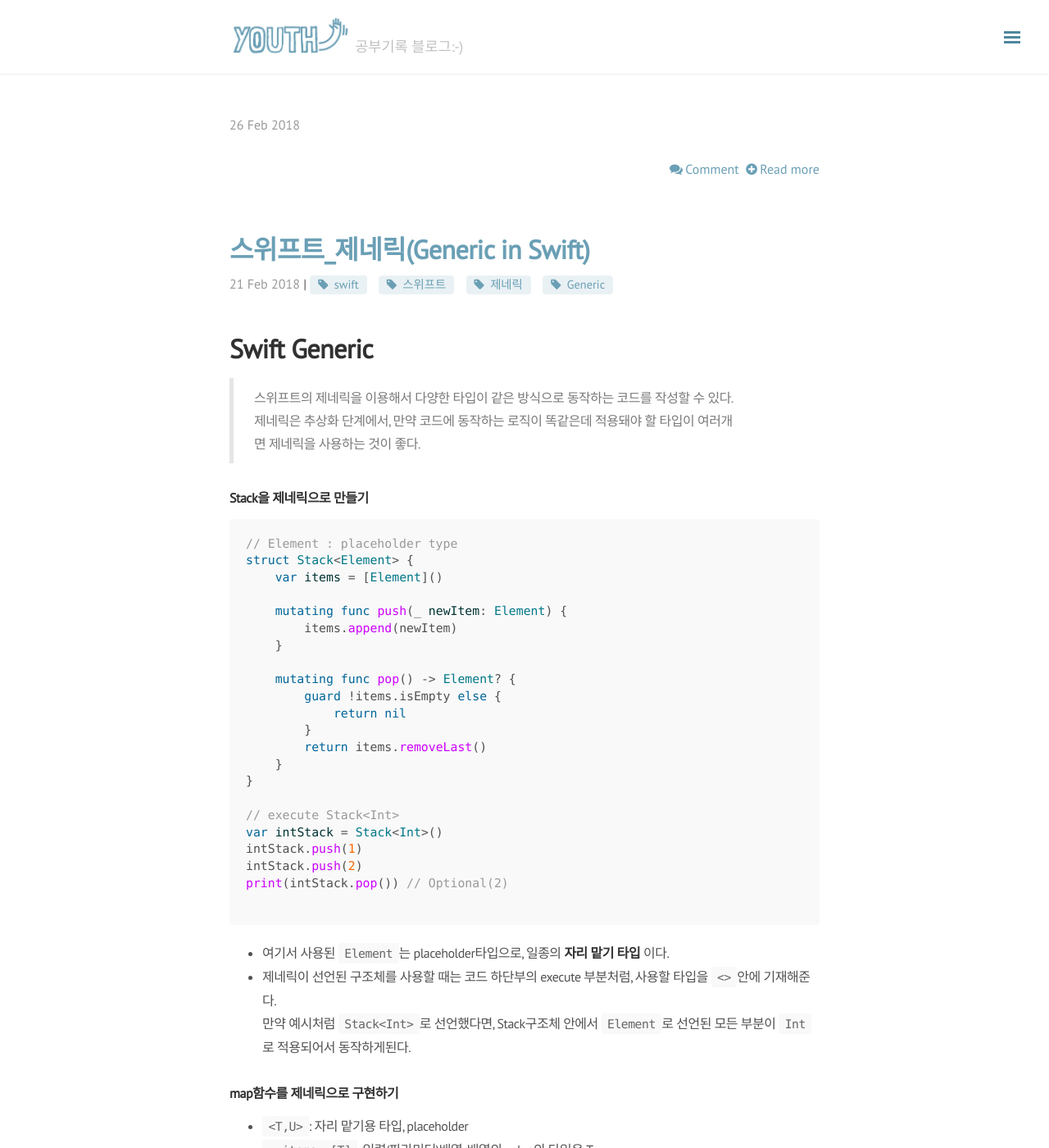
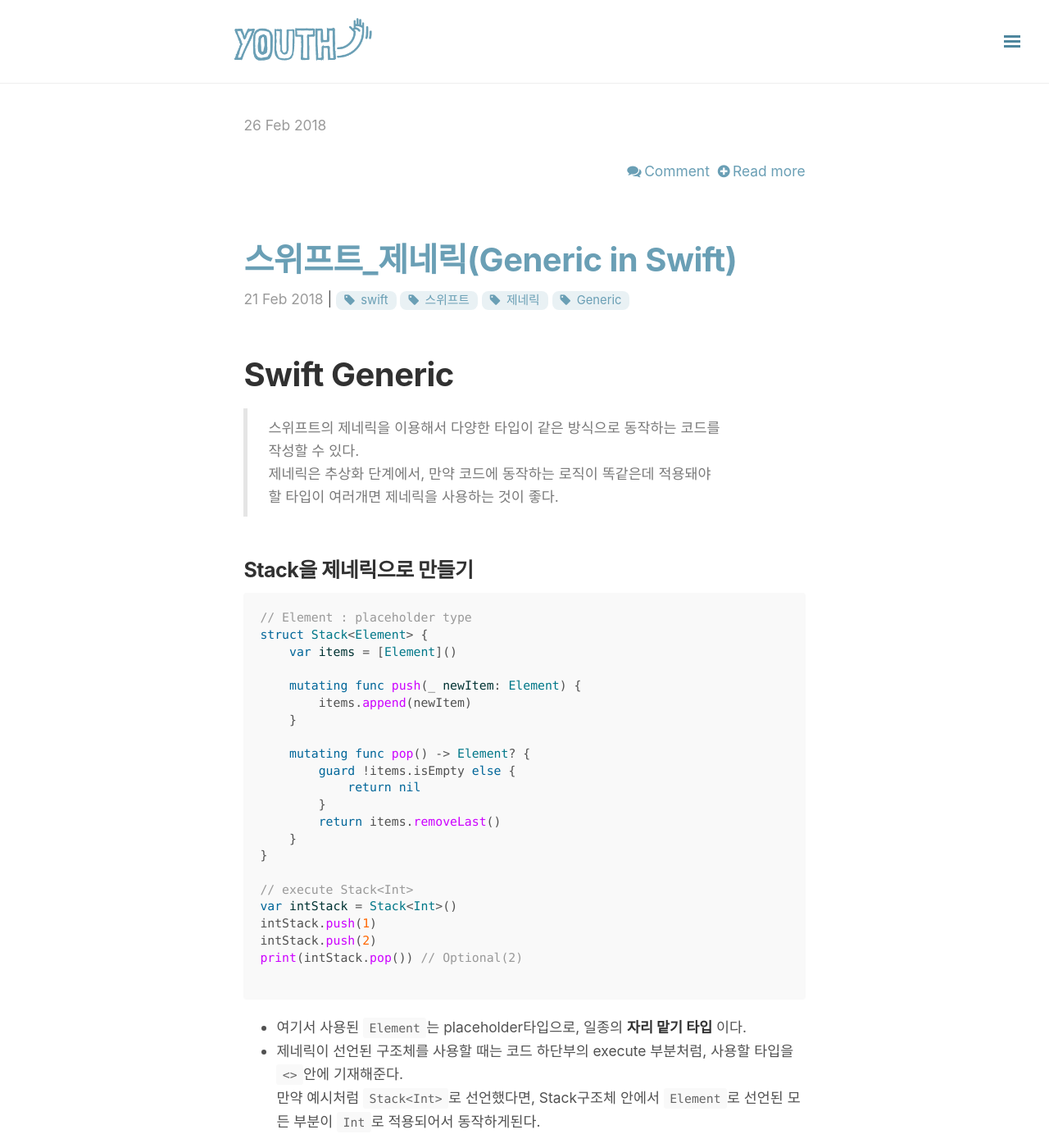
Before and after one commit to jinios/jinios.github.io, a Jekyll site: the page built from index.html, in a window 1280 px wide and 1400 px high. Shown: the whole window at 82% size. Built offline with Jekyll 4.4.1, drawn with Linux system fonts in a browser that asks for light colours; nearby versions of some CDN libraries; the list of posts is cut into pages by our own code; comment, search, counter and statistics services are not loaded.

Commit message:
Modify layout and fonts

```diff
--- a/_config.yml
+++ b/_config.yml
@@ -1,6 +1,6 @@
 # Site Info
 title: Youth27
-tagline: '공부기록 블로그:-)'
+# tagline: '공부기록'
 description: 'A Jekyll theme adapted from <a href="http://lanyon.getpoole.com/" target="_blank">Lanyon</a>. Made by <a href="http://codinfox.github.io" target="_blank">@codinfox</a>.'
 baseurl: ""
 url: https://youth27.github.io
--- a/_scss/_config.scss
+++ b/_scss/_config.scss
@@ -28,5 +28,6 @@ $overlay-sidebar: false;
 
 /* Font stack */
 $font-serif: "PT Serif", Georgia, "Times New Roman", serif;
-$font-sans: "PT Sans", Helvetica, Arial, sans-serif;
+// $font-sans: "PT Sans", Helvetica, Arial, sans-serif;
+$font-sans: -apple-system,BlinkMacSystemFont,"Segoe UI",Helvetica,Arial,sans-serif,"Apple Color Emoji","Segoe UI Emoji","Segoe UI Symbol";
 $font-font-awesome: FontAwesome;
--- a/_scss/base/_poole.scss
+++ b/_scss/base/_poole.scss
@@ -107,7 +107,7 @@ h4, h5, h6 {
 p {
   margin-top: 0;
   margin-bottom: 1rem;
-  letter-spacing: -.025rem;
+  // letter-spacing: -.025rem;
 }
 
 strong {
@@ -119,7 +119,7 @@ strong {
 ul, ol, dl {
   margin-top: 0;
   margin-bottom: 1rem;
-  letter-spacing: -.025rem;
+  // letter-spacing: -.025rem;
 }
 
 dt {
--- a/_scss/component/_masthead.scss
+++ b/_scss/component/_masthead.scss
@@ -36,7 +36,7 @@
     }
   }
   .masthead-logo {
-    height: 50px;
+    height: 60px;
     width: auto;
     vertical-align: text-bottom;
     display: inline;
--- a/_scss/component/_post.scss
+++ b/_scss/component/_post.scss
@@ -1,21 +1,23 @@
 .post {
-  margin-bottom: 4em;
+  margin: 0 1em 4em 1em;
 
   h1, h2, h3, h4, h5, h6 {
     font-weight: 700;
   }
 
   @media (min-width: 38rem) {
-    font-size: .8rem;
+    font-size: .87rem;
 
-    h1 { font-size: 1.6rem; }
+    h1 {
+      //font-size: 1.8rem;
+    }
     h2 {
       margin: 2em 0 1em 0;
-      font-size: 1.0rem;
+      font-size: 1.65rem;
     }
     h3, h4, h5, h6 {
-      margin: 2em 0 1em 0;
-      font-size: 0.8rem;
+      margin: 2em 0 0.5em 0;
+      // font-size: 0.8rem;
     }
   }
 
--- a/_scss/component/_sidebar.scss
+++ b/_scss/component/_sidebar.scss
@@ -112,7 +112,7 @@ a.sidebar-nav-item:focus {
     right: auto;
   }
   display: block;
-  padding: .25rem .75rem;
+  padding: .5rem .75rem;
   color: $theme-color;
   background-color: $white;
   border-radius: .25rem;
--- a/_scss/component/_tag.scss
+++ b/_scss/component/_tag.scss
@@ -2,11 +2,11 @@
   display: inline-block;
   background: rgba($theme-color, 0.15);
   padding: 0 .5rem;
-  margin-right: .5rem;
-  border-radius: 4px;
+  // margin-right: .5rem;
+  border-radius: 8px;
   color: $theme-color;
   font-family: $font-sans;
-  font-size: 90%;
+  font-size: 85%;
   &:before {
     content: "\f02b";
     font-family: $font-font-awesome;
```
